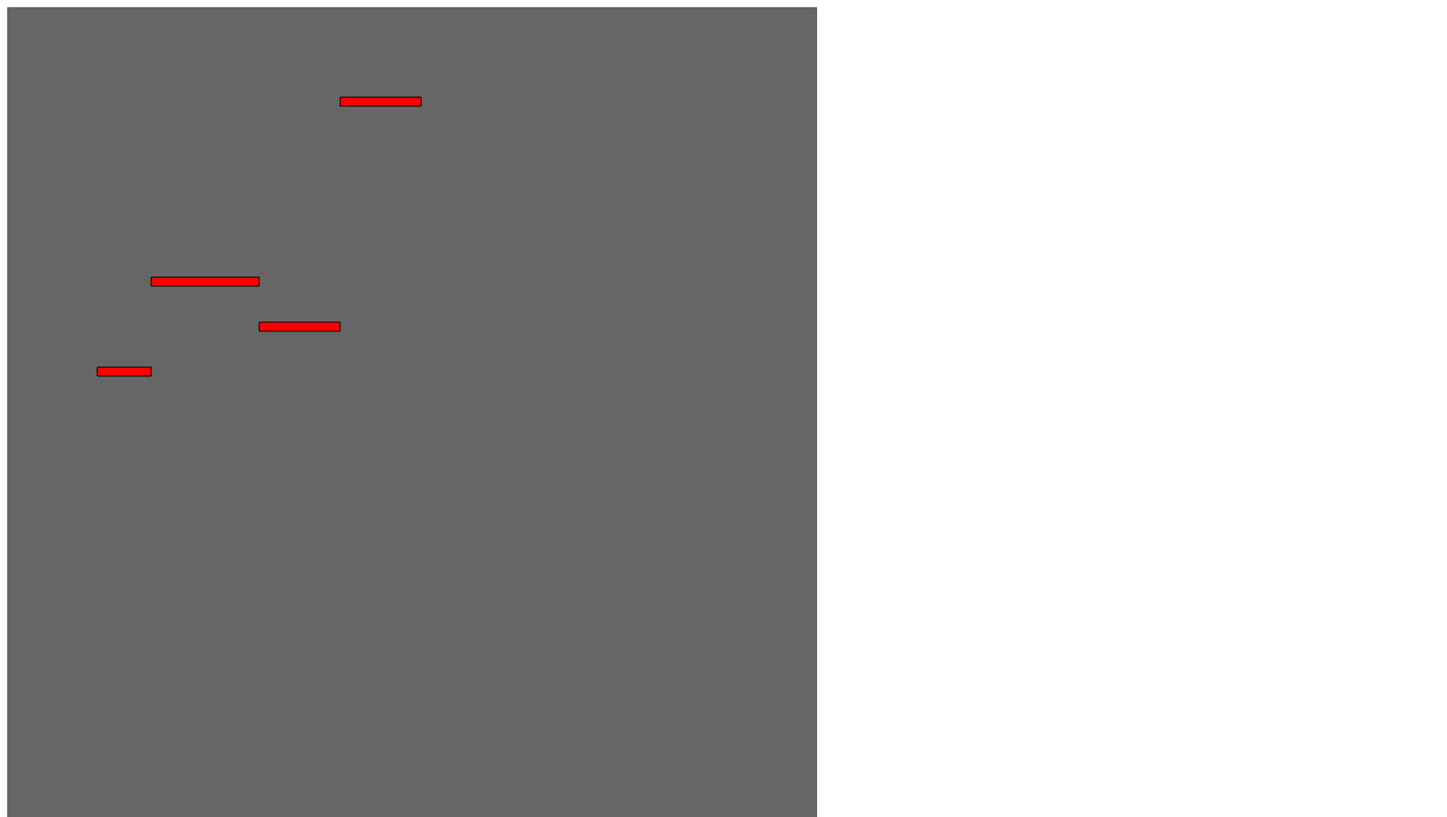
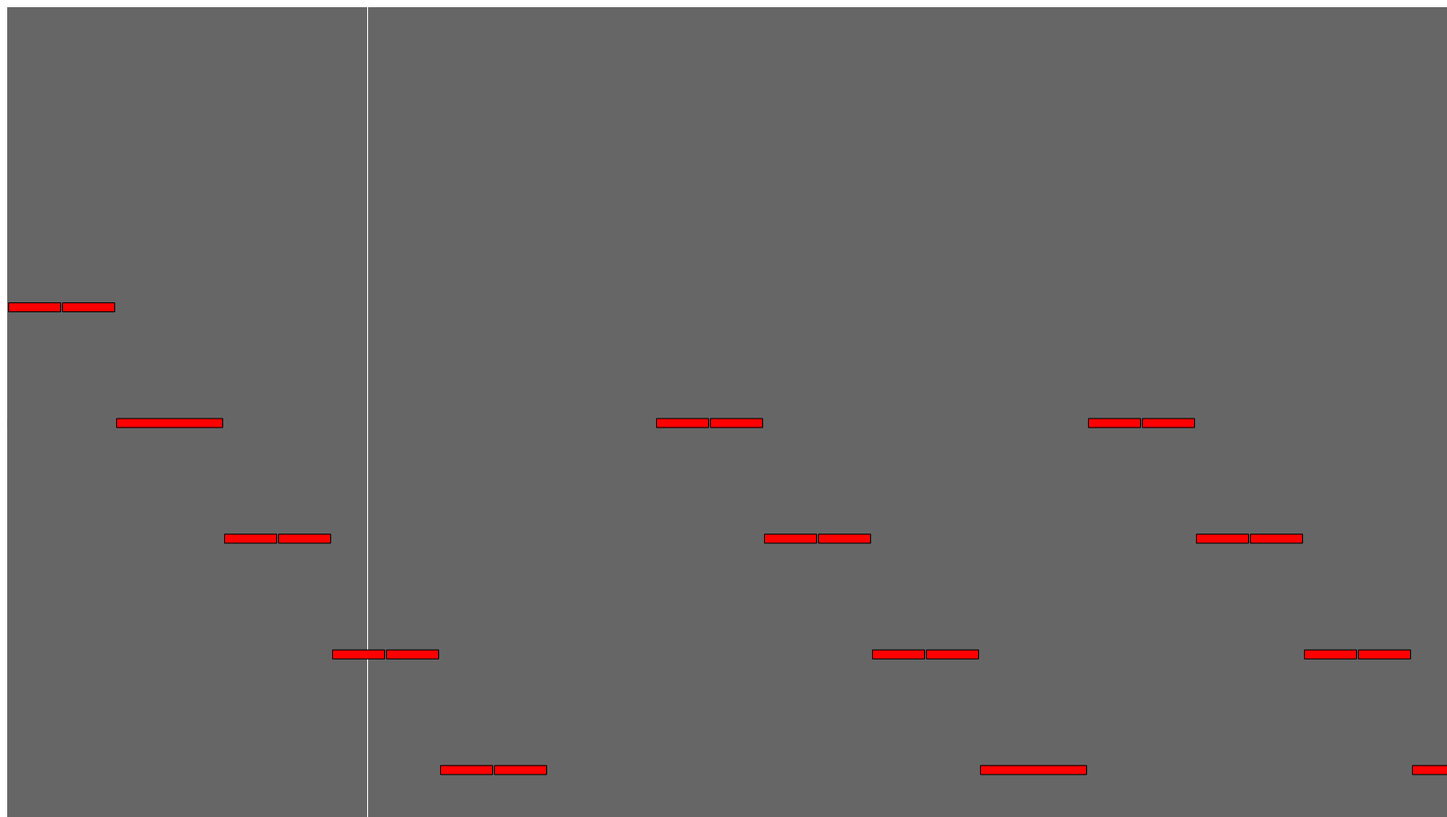
Before and after one commit to phrayezzen/hacktx2013, a plain HTML site: page src/drawRectangles.html in a window 1280 px wide. Shown: the whole page at 90% size, 1608 px wide, since content can reach past the window. Drawn offline with Linux system fonts and the light colour scheme.

Commit message:
fixed bpm and made sizes depend on canvas

```diff
--- a/src/drawRectangles.html
+++ b/src/drawRectangles.html
@@ -3,14 +3,20 @@
 </head>
 <script src="./js/easel.js"></script>
 <script>
-	var mySong = {
-		bpm : 120,
-		title : "Song name",
-		notes : [["C",2], ["E",4], ["D",3], ["B", 3]]
-	};
+				var mySong = {
+								startTime : 0.56,
+                bpm :  94.79,
+                title : "Twinkle Twinkle Little Star",
+                notes : [["C",1],["C",1],["G",1],["G",1],["A",1],["A",1],["G",2],["F",1],["F",1],["E",1],["E",1],["D",1],["D",1],["C",2],
+						 ["G",1],["G",1],["F",1],["F",1],["E",1],["E",1],["D",2],["G",1],["G",1],["F",1],["F",1],["E",1],["E",1],["D",2],
+						 ["C",1],["C",1],["G",1],["G",1],["A",1],["A",1],["G",2],["F",1],["F",1],["E",1],["E",1],["D",1],["D",1],["C",2]]
+				};
+
+        var FRAME_RATE = 60;
         var INIT_X = 100;
-        var VERT_SPACING = 50;
-        var BEAT_LENGTH = 30;
+        var VERT_SPACING;
+        var BEAT_LENGTH = 60;
+        var NUM_NOTES = 7;
 
         var canvas, width, height;
       	var notes;
@@ -19,6 +25,17 @@
             canvas = document.getElementById('note-cont');
             width = canvas.width;
             height = canvas.height;
+            VERT_SPACING = height / NUM_NOTES;
+            stage = new createjs.Stage(canvas);
+            createjs.Ticker.setFPS(FRAME_RATE);
+
+            var curTimeMarker = new createjs.Shape();
+            var markerX = 1/4*width;
+						var g = curTimeMarker.graphics;
+            g.beginFill("#FFF");
+            g.drawRect(markerX, 0, 1, height);
+            g.endFill();
+            stage.addChild(curTimeMarker);
 
             var rects = new Array();
             var beat = 0;
@@ -27,14 +44,12 @@
               var noteLength = note[1];
               var y = getYCoordFromNote(note[0]); // pitch
               var x = getXCoordFromBeat(beat);
-              var width = noteLength * BEAT_LENGTH;
+              var width = noteLength * BEAT_LENGTH - 2;
               var height = 10;
               rects.push(new createjs.Rectangle(x, y, width, height));
               beat += noteLength; // offset next note starting beat
             }
             console.log(rects);
-
-            stage = new createjs.Stage(canvas);
 
       	    notes = [];
             for (var i = 0; i < rects.length; i++) {
@@ -50,19 +65,20 @@
 
 				function tick() {
 					for(var i = 0; i < notes.length; i++) {
-						notes[i].x -= 1 * (mySong.bpm / 120);
+						notes[i].x -= 2 * BEAT_LENGTH / FRAME_RATE;
 					}
 					stage.update();
 				}
 
         function getXCoordFromBeat(beat) {
-          var HORIZ_OFFSET = 200;
+          var HORIZ_OFFSET = 2/9 * canvas.width;
           return beat * BEAT_LENGTH + HORIZ_OFFSET;
         }
 
         function getYCoordFromNote(note){
           var pos;
-          var OFFSET = 100;
+          var OFFSET = 2/9 * canvas.height;
+          console.log(height);
           if (note == "C") {
             pos = 6;
           } else if (note == "D") {
@@ -82,7 +98,6 @@
             return null;
           }
 
-          // * VERT_SPACING
           return pos * VERT_SPACING + OFFSET;
         }
 
@@ -96,12 +111,12 @@
             g.endFill();
 
             return s;
-	}
+				}
 
 </script>
 
 <body onload="init();">
-	<canvas id="note-cont" style="background:#666;" width="900" height="900"></canvas>
+	<canvas id="note-cont" style="background:#666;" width="1600" height="900"></canvas>
 </body>
 
 </HTML>
```
Also changed, not shown: src/js/songs.js (+11 -13 lines).
